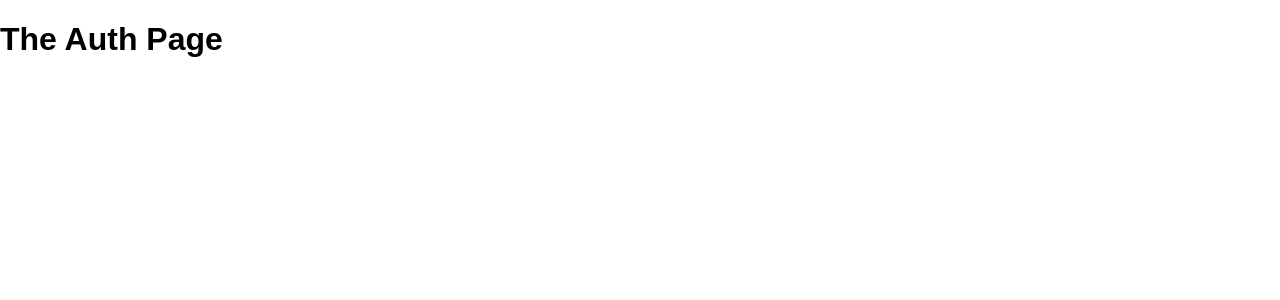
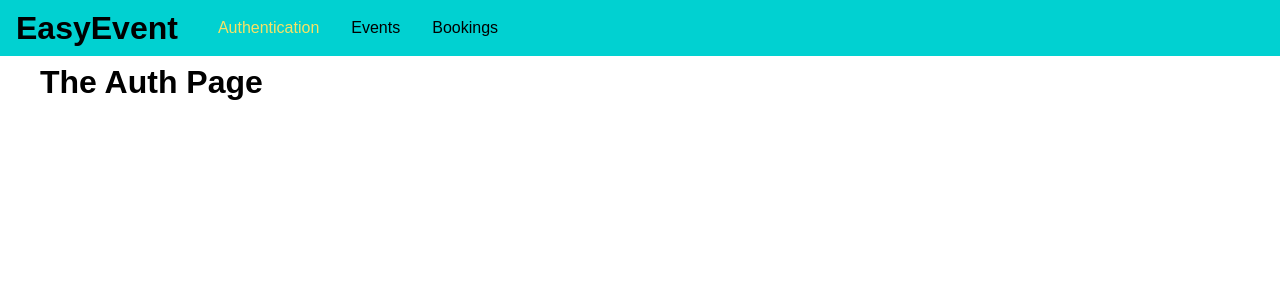
Before and after one commit to gaeshi/graphql-react-event-booking, a React (Create React App) app in the folder frontend/: page /auth in a window 1280 px wide. Shown: the top 300 px of the page. Built offline with nearby package versions, Linux system fonts and the light colour scheme; the HTML template or start-up script is replaced by a standard one.

Commit message:
Implement Navbar

```diff
--- a/frontend/src/App.css
+++ b/frontend/src/App.css
@@ -0,0 +1,3 @@
+.main-content {
+    margin: 4rem 2.5rem;
+}
--- a/frontend/src/App.js
+++ b/frontend/src/App.js
@@ -5,17 +5,23 @@
 import AuthPage from "./pages/Auth";
 import Events from "./pages/Events";
 import Bookings from "./pages/Bookings";
+import MainNavigation from "./components/Navigation/MainNavigation";
 
 class App extends Component {
     render() {
         return (
             <BrowserRouter>
+                <>
+                    <MainNavigation/>
+                    <main className="main-content">
                         <Switch>
                             <Redirect from="/" to="/auth" exact/>
                             <Route path="/auth" component={AuthPage}/>
                             <Route path="/events" component={Events}/>
                             <Route path="/bookings" component={Bookings}/>
                         </Switch>
+                    </main>
+                </>
             </BrowserRouter>
         );
     }
--- /dev/null
+++ b/frontend/src/components/Navigation/MainNavigation.css
@@ -0,0 +1,41 @@
+.main-navigation {
+    position: fixed;
+    left: 0;
+    top: 0;
+    width: 100%;
+    height: 3.5rem;
+    background: #01d1d1;
+    padding: 0 1rem;
+    display: flex;
+    align-items: center;
+}
+
+.main-navigation__logo h1 {
+    margin: 0;
+}
+
+.main-navigation__items {
+    margin-left: 1.5rem;
+}
+
+.main-navigation__items ul {
+    margin: 0;
+    padding: 0;
+    list-style: none;
+    display: flex;
+}
+
+.main-navigation__items li {
+    margin: 0 1rem;
+}
+
+.main-navigation__items a {
+    text-decoration: none;
+    color: #000;
+}
+
+.main-navigation__items a:hover,
+.main-navigation__items a:active,
+.main-navigation__items a.active {
+    color: #f8e264;
+}
--- /dev/null
+++ b/frontend/src/components/Navigation/MainNavigation.js
@@ -0,0 +1,21 @@
+import React from 'react';
+import {NavLink} from 'react-router-dom';
+
+import './MainNavigation.css';
+
+const mainNavigation = props => (
+    <header className="main-navigation">
+        <div className="main-navigation__logo">
+            <h1>EasyEvent</h1>
+        </div>
+        <div className="main-navigation__items">
+            <ul>
+                <li><NavLink to="/auth">Authentication</NavLink></li>
+                <li><NavLink to="/events">Events</NavLink></li>
+                <li><NavLink to="/bookings">Bookings</NavLink></li>
+            </ul>
+        </div>
+    </header>
+);
+
+export default mainNavigation;
```
Lines whose indentation alone changed are shown as unchanged.
